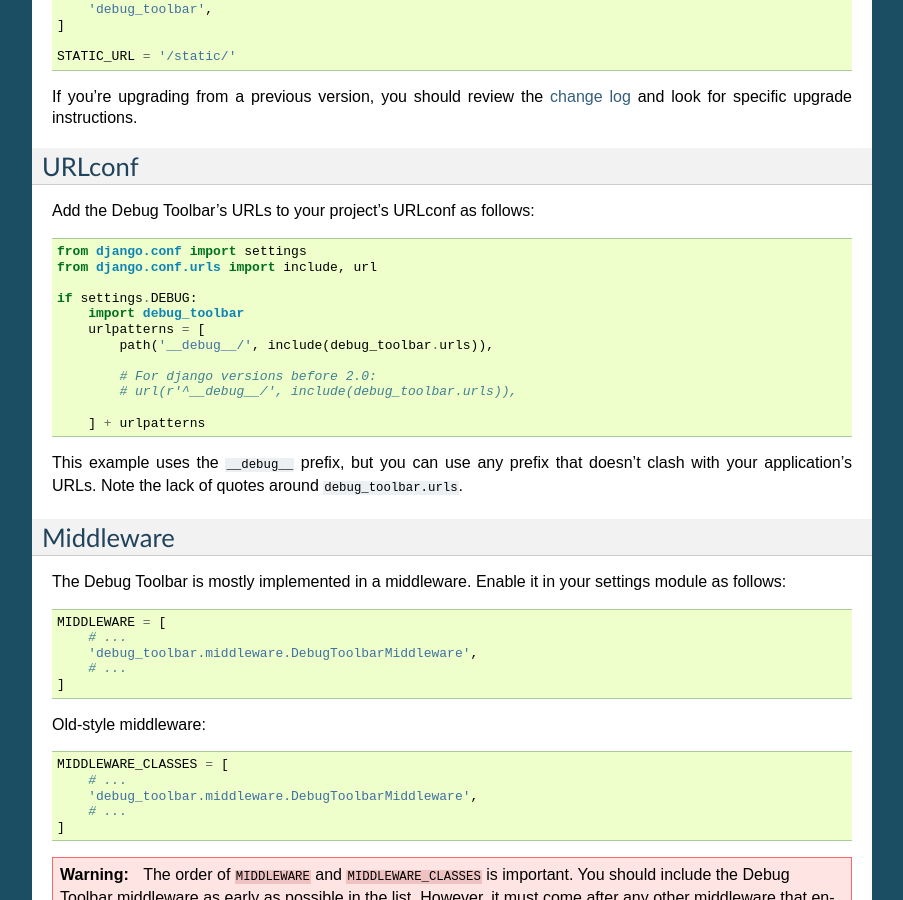
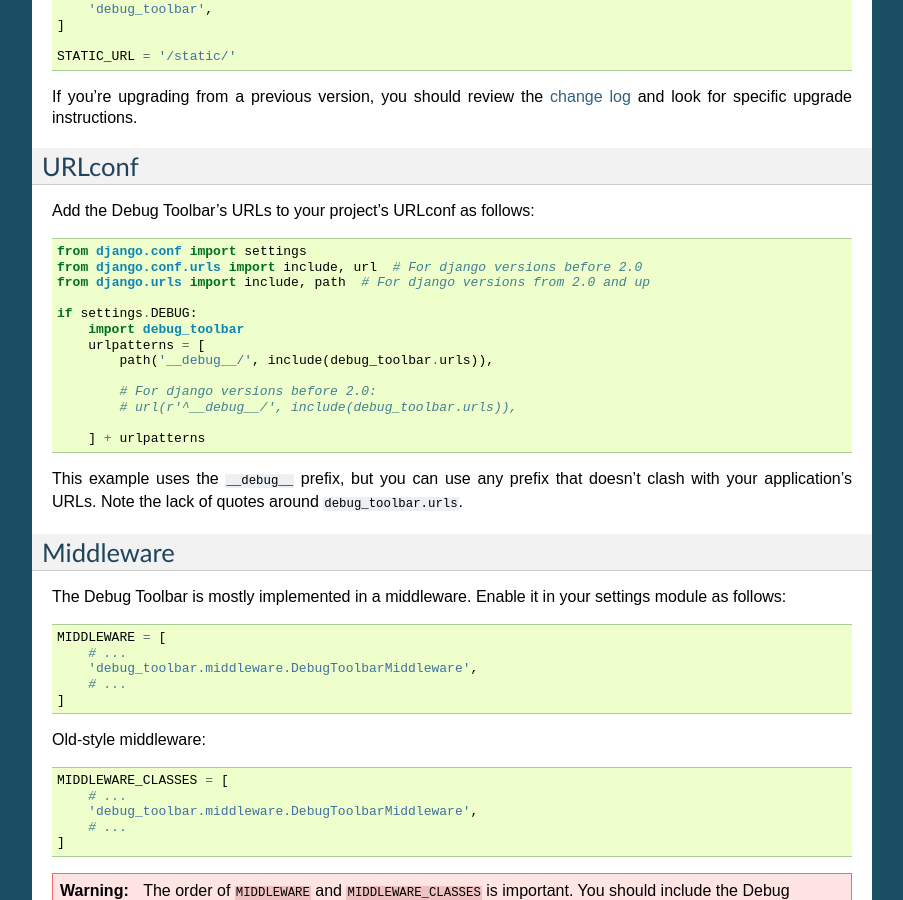
Before and after one commit to jazzband/django-debug-toolbar, a Sphinx documentation site: the page built from docs/installation.rst, in a window 1280 px wide and 900 px high, scrolled down 552 px. Shown: the whole window, without its empty margins (198-1101 px from the left). Built offline with Sphinx 7.4.7, drawn with Linux system fonts in a browser that asks for light colours.

Commit message:
Add a mising import
`path` needs to be imported.

```diff
--- a/docs/installation.rst
+++ b/docs/installation.rst
@@ -43,7 +43,8 @@
 Add the Debug Toolbar's URLs to your project's URLconf as follows::
 
     from django.conf import settings
-    from django.conf.urls import include, url
+    from django.conf.urls import include, url  # For django versions before 2.0
+    from django.urls import include, path  # For django versions from 2.0 and up
 
     if settings.DEBUG:
         import debug_toolbar
```
